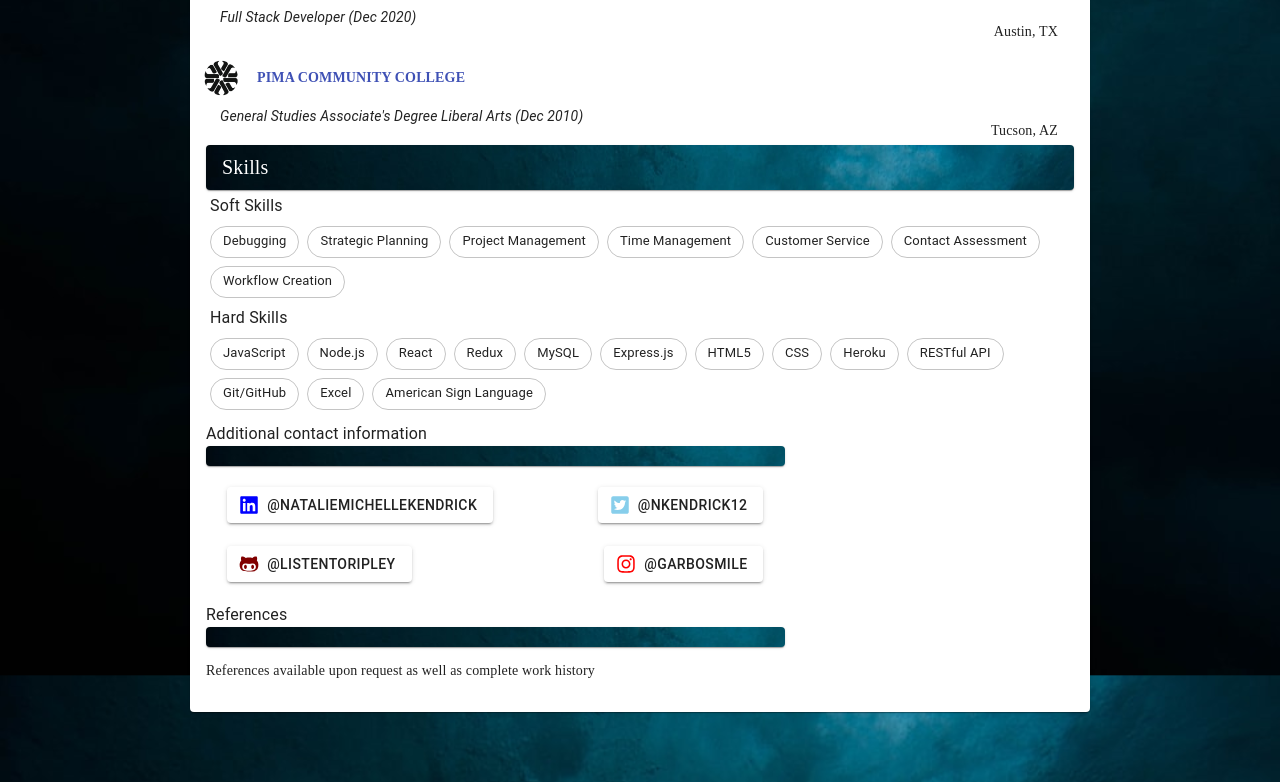
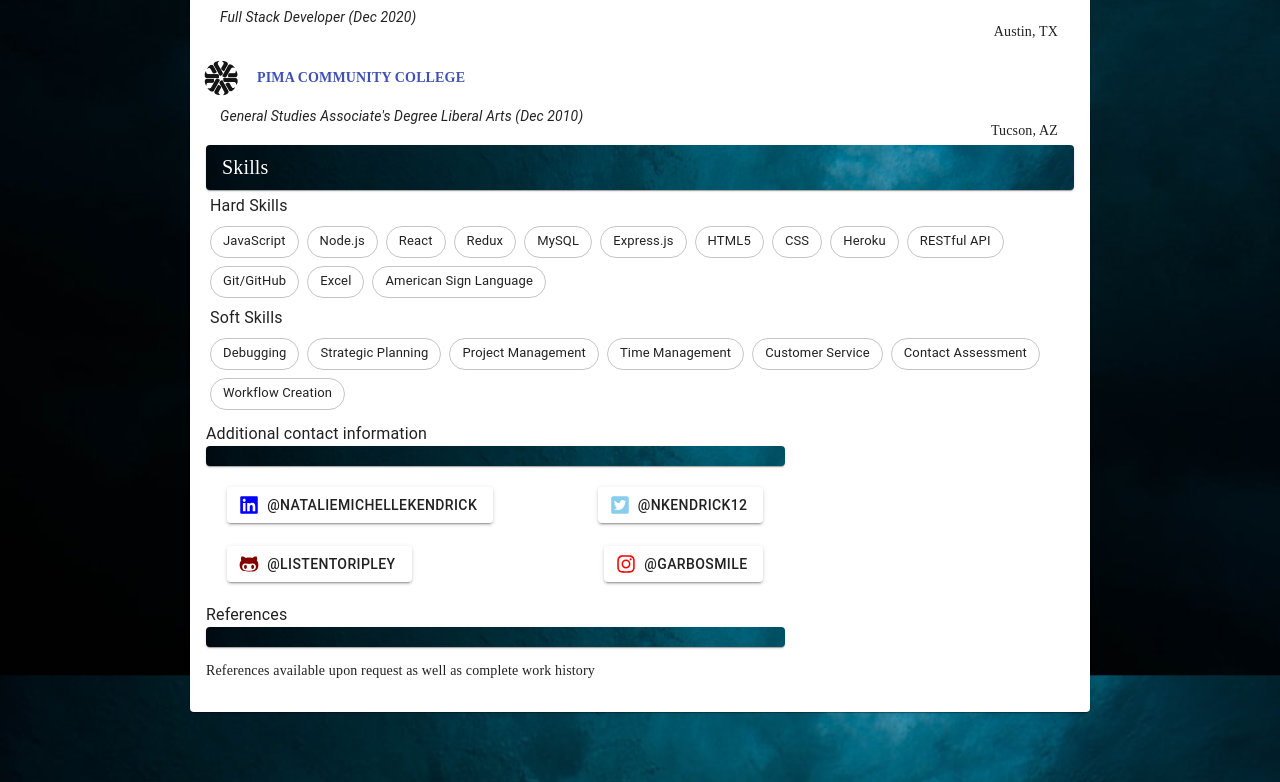
Before and after one commit to listenToRipley/nataliekendrick, a React (Create React App) app: page /resume in a window 1280 px wide. Shown: the part 4123-4905 px from the top of the page. Built offline with nearby package versions, Linux system fonts and the light colour scheme.

Commit message:
changed view

```diff
--- a/src/Components/ResumeSkills.js
+++ b/src/Components/ResumeSkills.js
@@ -76,10 +76,13 @@ const ResumeSkills = () => {
       </Paper>
 
       <div className={classes.skillList}>
+
+      <Typography>Hard Skills</Typography>
+      {technologies.map((tech) => <Chip label={tech} variant="outline" className={classes.chip}/>)}
+
       <Typography>Soft Skills</Typography>
       {skills.map((skill) => <Chip label={skill} variant="outline" className={classes.chip}/>)}
-      <Typography>Hard Skills</Typography>
-      {technologies.map((tech) => <Chip label={tech} variant="outline" className={classes.chip}/>)}
+
       </div>
     </List>
   )
```
